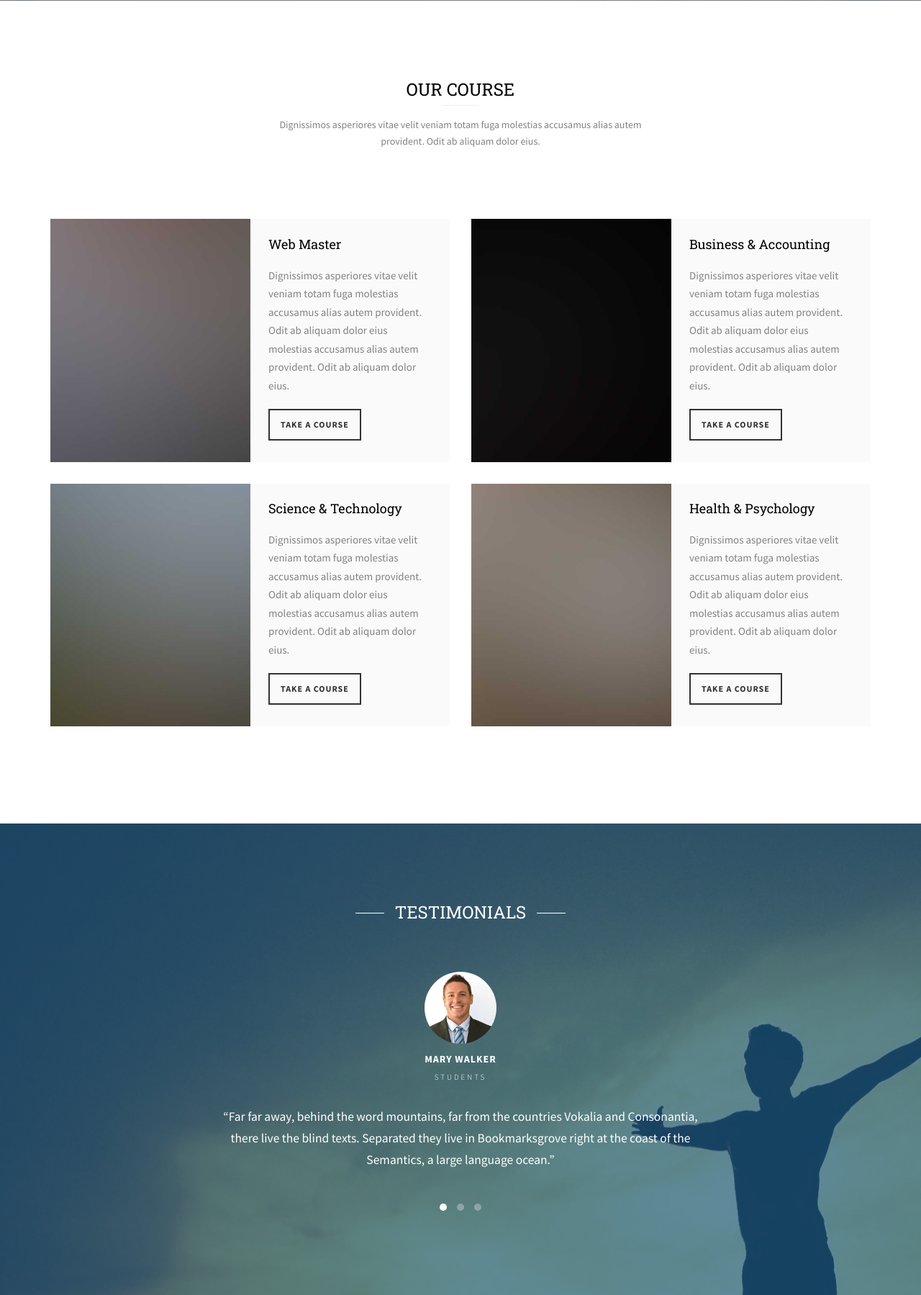
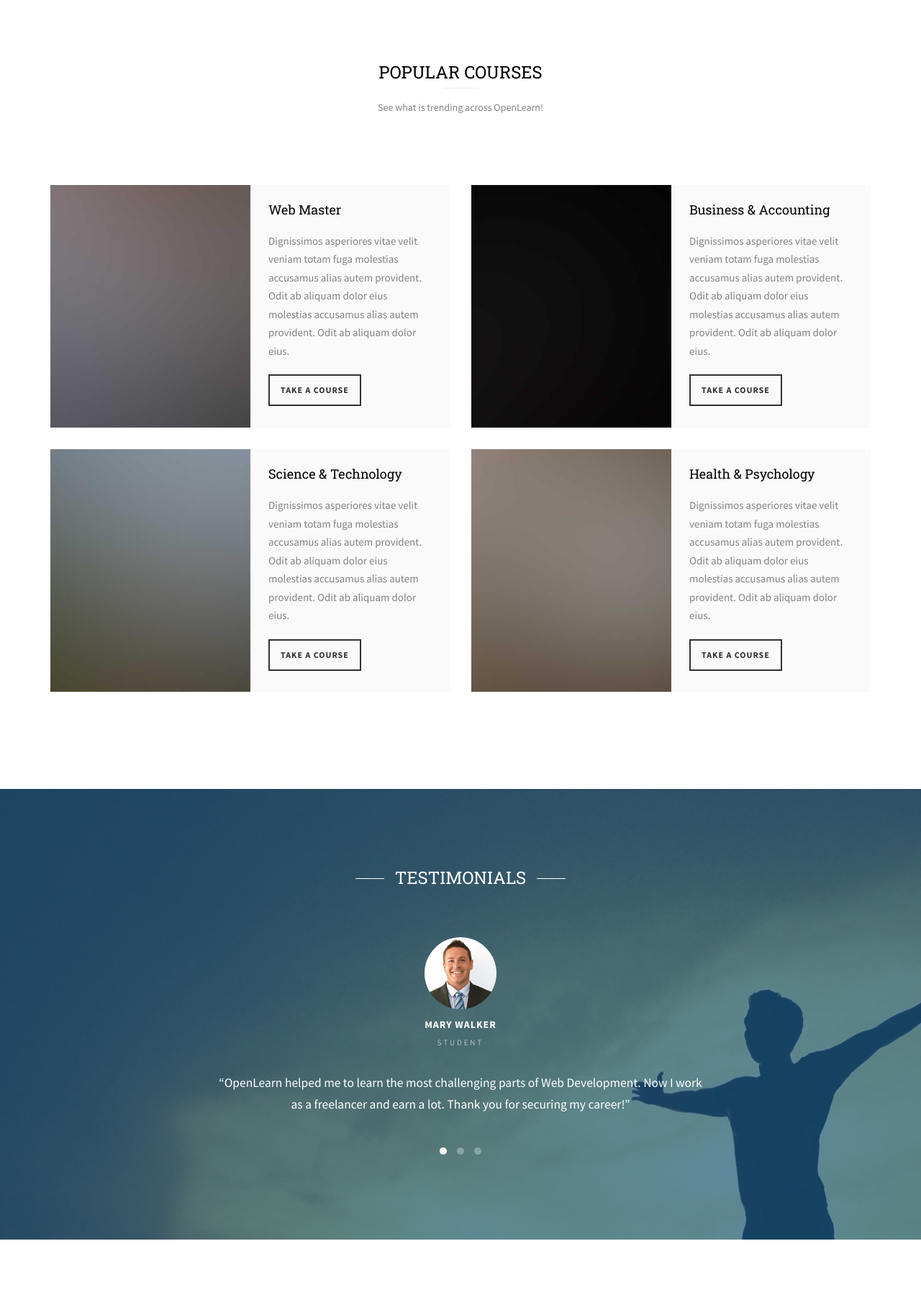
Before and after one commit to vladimirdj/openlearn, a PHP site: page / in a window 1280 px wide. Shown: the part 2161-3960 px from the top of the page at 72% size. Run offline with PHP 8.4, Linux system fonts and the light colour scheme; some web fonts are replaced.

Commit message:
Updated testimonials

```diff
--- a/index.php
+++ b/index.php
@@ -166,7 +166,7 @@
 			<div class="row animate-box">
 				<div class="col-md-6 col-md-offset-3 text-center fh5co-heading">
 					<h2>Course categories</h2>
-					<p>Dignissimos asperiores vitae velit veniam totam fuga molestias accusamus alias autem provident. Odit ab aliquam dolor eius.</p>
+					<p>Choose one of our offered awesome categories to get started with!</p>
 				</div>
 			</div>
 			<div class="row">
@@ -298,8 +298,8 @@
 		<div class="container">
 			<div class="row animate-box">
 				<div class="col-md-6 col-md-offset-3 text-center fh5co-heading">
-					<h2>Our Course</h2>
-					<p>Dignissimos asperiores vitae velit veniam totam fuga molestias accusamus alias autem provident. Odit ab aliquam dolor eius.</p>
+					<h2>Popular Courses</h2>
+					<p>See what is trending across OpenLearn!</p>
 				</div>
 			</div>
 			<div class="row">
@@ -366,27 +366,27 @@
 							<div class="item">
 								<div class="testimony-slide active text-center">
 									<div class="user" style="background-image: url(images/person1.jpg);"></div>
-									<span>Mary Walker<br><small>Students</small></span>
+									<span>Mary Walker<br><small>Student</small></span>
 									<blockquote>
-										<p>&ldquo;Far far away, behind the word mountains, far from the countries Vokalia and Consonantia, there live the blind texts. Separated they live in Bookmarksgrove right at the coast of the Semantics, a large language ocean.&rdquo;</p>
+										<p>&ldquo;OpenLearn helped me to learn the most challenging parts of Web Development. Now I work as a freelancer and earn a lot. Thank you for securing my career!&rdquo;</p>
 									</blockquote>
 								</div>
 							</div>
 							<div class="item">
 								<div class="testimony-slide active text-center">
 									<div class="user" style="background-image: url(images/person2.jpg);"></div>
-									<span>Mike Smith<br><small>Students</small></span>
+									<span>Mike Smith<br><small>Student</small></span>
 									<blockquote>
-										<p>&ldquo;Separated they live in Bookmarksgrove right at the coast of the Semantics, a large language ocean.&rdquo;</p>
+										<p>&ldquo;There are tons of courses available which helped me boost my skillset. I really love CodeLearn and look forward to pursuing more courses!&rdquo;</p>
 									</blockquote>
 								</div>
 							</div>
 							<div class="item">
 								<div class="testimony-slide active text-center">
 									<div class="user" style="background-image: url(images/person3.jpg);"></div>
-									<span>Rita Jones<br><small>Teacher</small></span>
+									<span>Rita Jones<br><small>Instructor</small></span>
 									<blockquote>
-										<p>&ldquo;Far from the countries Vokalia and Consonantia, there live the blind texts. Separated they live in Bookmarksgrove right at the coast of the Semantics, a large language ocean.&rdquo;</p>
+										<p>&ldquo;Teaching couldn't have been easier, thanks to CodeLearn. I work as a full-time instructor now and I really love to choose teaching as my career.&rdquo;</p>
 									</blockquote>
 								</div>
 							</div>
```
Also changed, not shown: images/person3.jpg.
